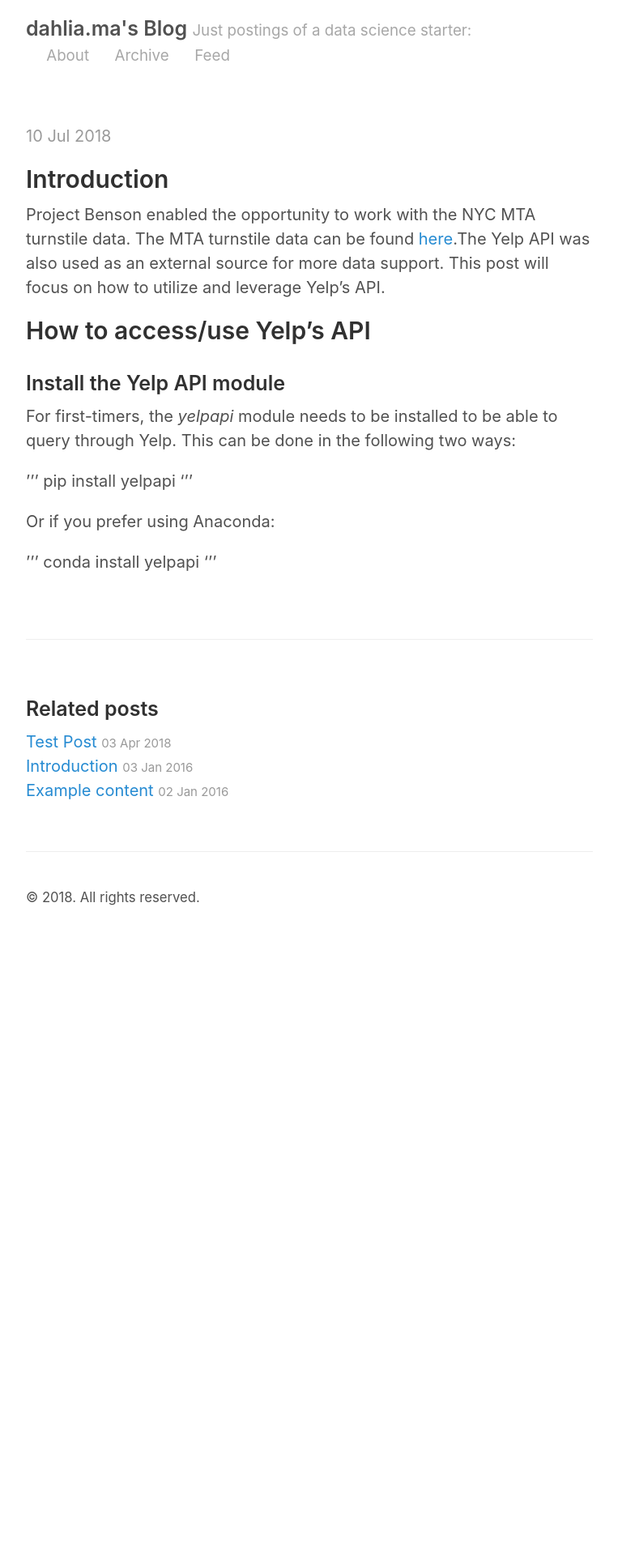
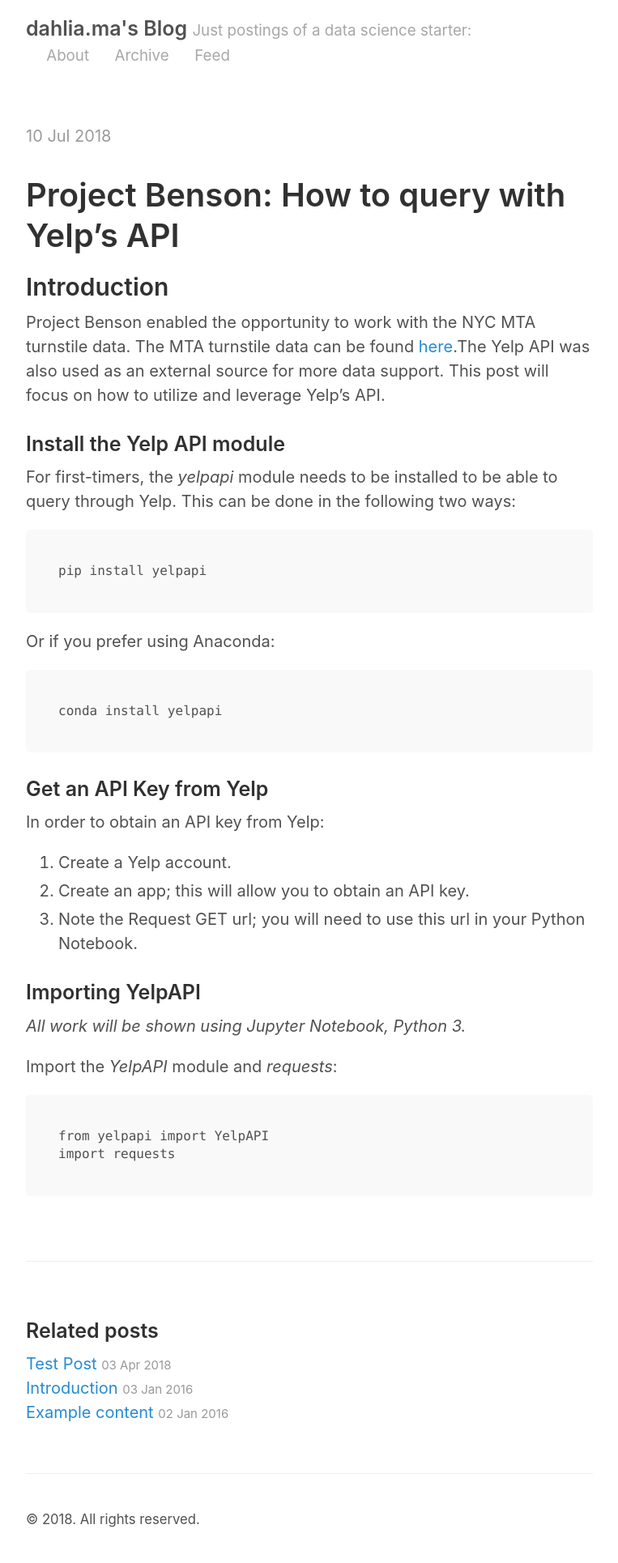
Before and after one commit to dahlia25/dahlia25.github.io, a Jekyll site: the page built from _posts/2018-07-06-project-benson.md, in a window 1280 px wide. Shown: the whole page at 81% size, without its empty margins (258-1021 px from the left). Built offline with Jekyll 4.4.1, drawn with Linux system fonts in a browser that asks for light colours; our own code applies the rules of GitHub Pages for plain Markdown files; before the commit the page ends 1162 px from its top, so only the background shows below that.

Commit message:
update project benson post

````diff
--- a/_posts/2018-07-06-project-benson.md
+++ b/_posts/2018-07-06-project-benson.md
@@ -2,23 +2,41 @@
 layout: post
 title: Project Benson: How to query with Yelp's API
 ---
+# Project Benson: How to query with Yelp's API
 
 ## Introduction
 
 Project Benson enabled the opportunity to work with the NYC MTA turnstile data. The MTA turnstile data can be found [here](http://web.mta.info/developers/turnstile.html).The Yelp API was also used as an external source for more data support. This post will focus on how to utilize and leverage Yelp's API.
 
-## How to access/use Yelp's API
-
 ### Install the Yelp API module
 
 For first-timers, the *yelpapi* module needs to be installed to be able to query through Yelp. This can be done in the following two ways:
 
-'''
+```
 pip install yelpapi
-'''
+```
 
 Or if you prefer using Anaconda:
 
-'''
+```
 conda install yelpapi
-'''
+```
+
+### Get an API Key from Yelp
+
+In order to obtain an API key from Yelp:
+
+1. Create a Yelp account.
+2. Create an app; this will allow you to obtain an API key.
+3. Note the Request GET url; you will need to use this url in your Python Notebook.
+
+### Importing YelpAPI
+
+*All work will be shown using Jupyter Notebook, Python 3.*
+
+Import the *YelpAPI* module and *requests*:
+
+```
+from yelpapi import YelpAPI
+import requests
+```
````
